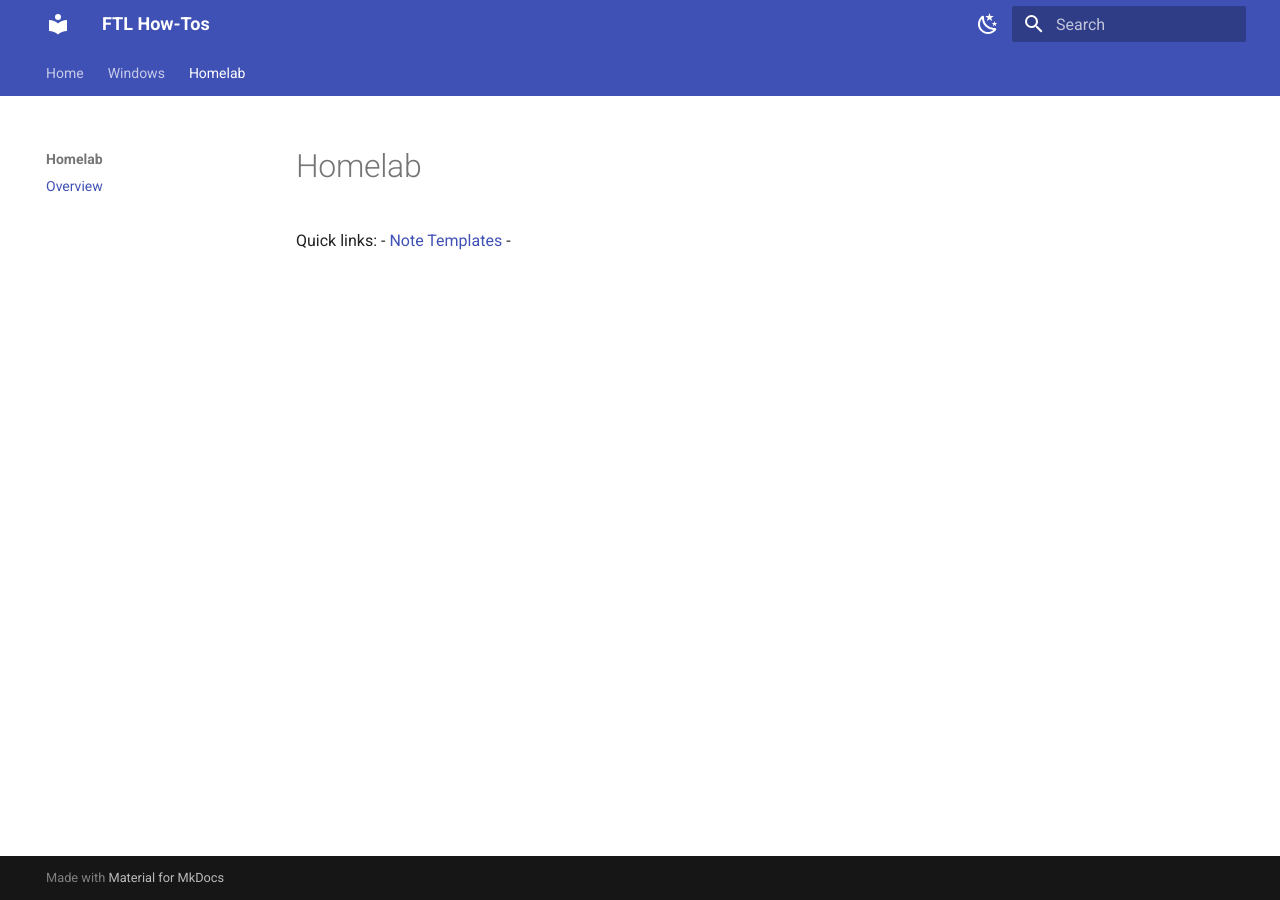
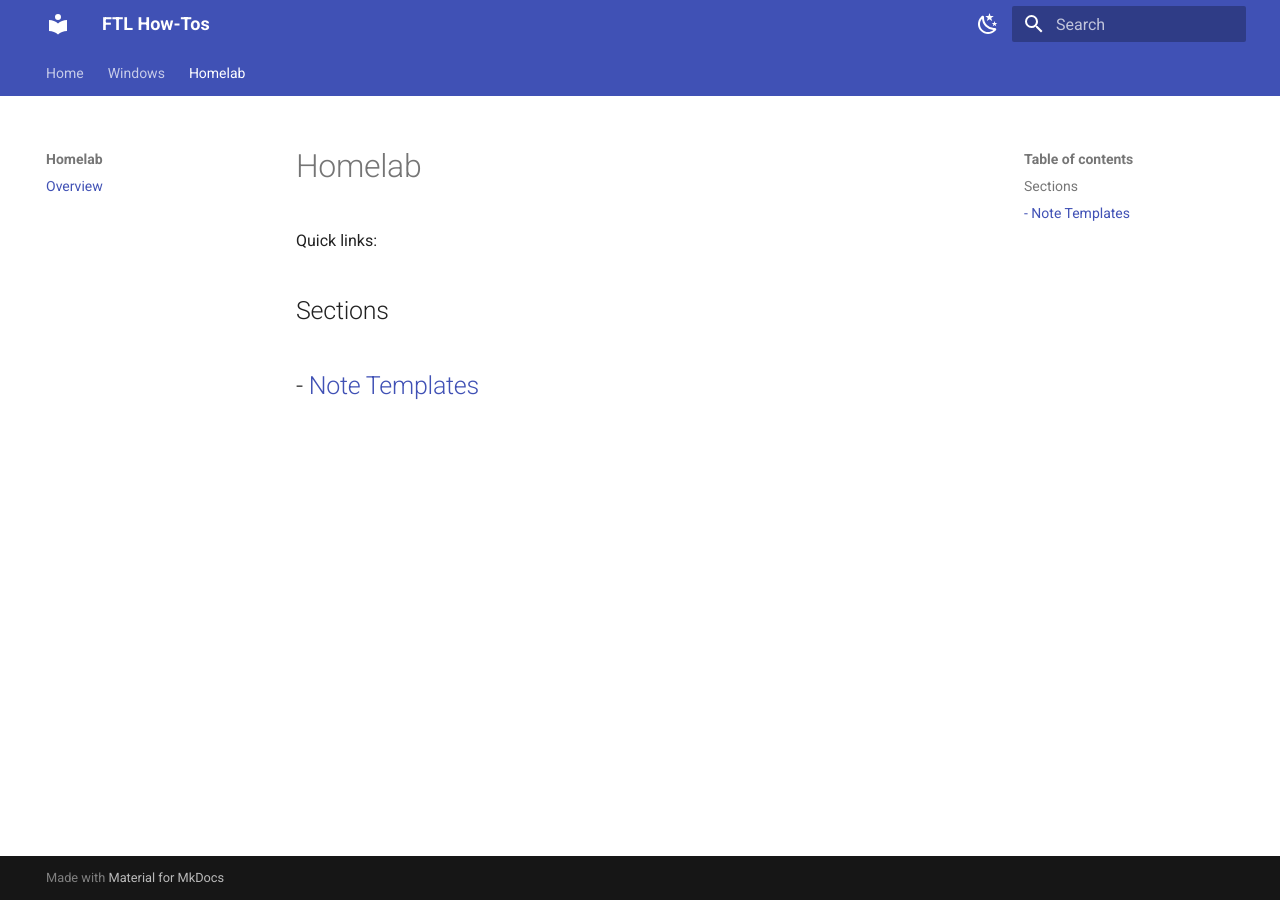
Before and after one commit to uceleke/FTL-HowTos, an MkDocs documentation site: the page built from docs/homelab/overview.md, in a window 1280 px wide. Built offline with MkDocs 1.6.1 and Material for MkDocs 9.7.7, drawn with Linux system fonts in a browser that asks for light colours.

Commit message:
Update overview.md

```diff
--- a/docs/homelab/overview.md
+++ b/docs/homelab/overview.md
@@ -1,5 +1,7 @@
 # Homelab
 
 Quick links:
+
+## Sections
 - [Note Templates](Note-Templates/index.md)
 -
```
